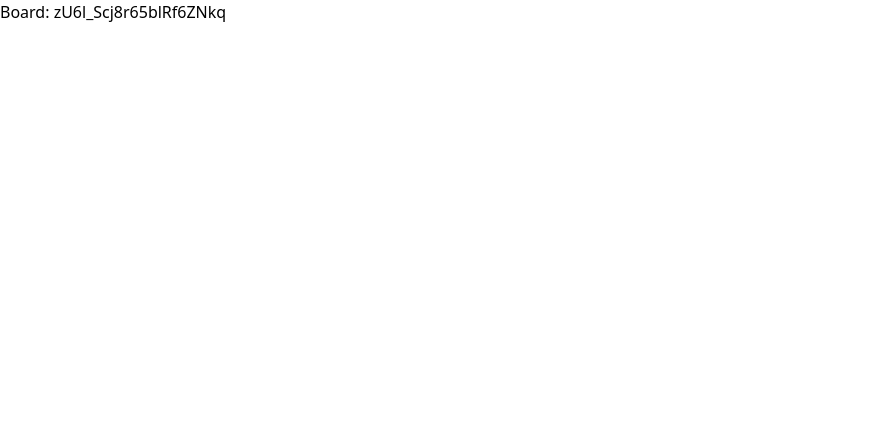
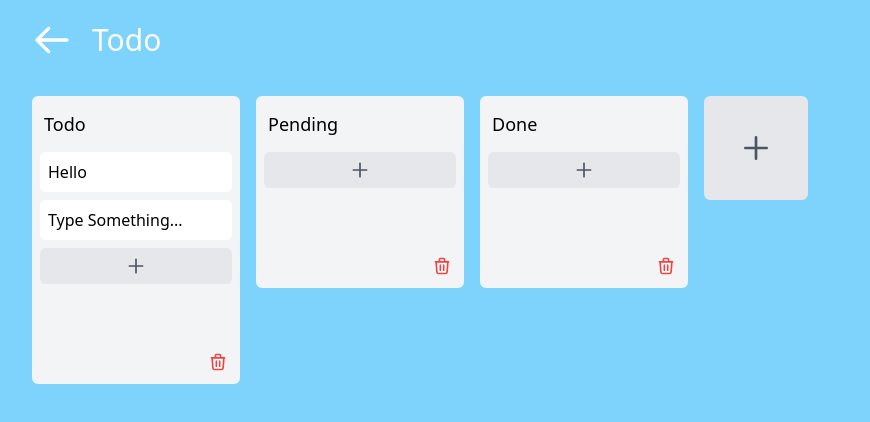
Before and after one commit to Behnam-sn/react-todo-app, a React (Create React App) app: page /zU6l_Scj8r65blRf6ZNkq in a window 1280 px wide. Shown: the top 422 px of the page, without its empty margins (0-870 px from the left). Built offline with nearby package versions, Linux system fonts and the light colour scheme.

Commit message:
update pages

```diff
--- a/src/pages/Board.tsx
+++ b/src/pages/Board.tsx
@@ -1,7 +1,68 @@
-import { useParams } from "react-router-dom";
+import { useEffect } from "react";
+import { useParams, Link } from "react-router-dom";
+import { useSelector, useDispatch } from "react-redux";
+import { boardUpdated } from "../features/board/boardSlice";
+
+import { List } from "../features/list/List";
+import { AddListButton } from "../features/list/AddListButton";
+import { EditableTextBox } from "../components/EditableTextBox";
+
+import { LeftArrowIcon } from "../assets/icons/LeftArrowIcon";
+
+import type { RootState } from "../app/store";
 
 export function Board() {
   let params = useParams();
-  // let invoice = getInvoice(parseInt(params.invoiceId, 10));
-  return <div>Board: {params.boardId}</div>;
+  const dispatch = useDispatch();
+  const boards = useSelector((state: RootState) => state.boards);
+  const lists = useSelector((state: RootState) => state.lists);
+
+  const currentBoard = boards.find((board) => board.id === params.boardId);
+
+  useEffect(() => {
+    if (currentBoard) {
+      document.body.classList.value = currentBoard.color;
+    }
+  });
+
+  if (currentBoard) {
+    const filteredLists = lists.filter((list) => {
+      return list.boardId === currentBoard.id;
+    });
+
+    const updateBoard = (title: string) => {
+      dispatch(boardUpdated({ id: currentBoard.id, title: title }));
+    };
+
+    return (
+      <div className="mx-8">
+        <div className="mt-4 mb-8 flex items-center">
+          <Link to="/" className="mr-4">
+            <LeftArrowIcon className="w-10 text-white" />
+          </Link>
+          <div className="h-12 text-3xl font-medium text-white">
+            <EditableTextBox
+              text={currentBoard.title}
+              updateFunction={updateBoard}
+            />
+          </div>
+        </div>
+        <div className="flex">
+          <div className="flex flex-row">
+            {filteredLists.map((list) => (
+              <List
+                key={list.id}
+                id={list.id}
+                title={list.title}
+                boardId={list.boardId}
+              />
+            ))}
+            <AddListButton boardId={currentBoard.id} />
+          </div>
+        </div>
+      </div>
+    );
+  } else {
+    return <div>Board Not Found :(</div>;
+  }
 }
--- a/src/pages/Boards.tsx
+++ b/src/pages/Boards.tsx
@@ -1,3 +1,32 @@
+import { useEffect } from "react";
+import { useSelector } from "react-redux";
+
+import { Board } from "../features/board/Board";
+import { AddBoardButton } from "../features/board/AddBoardButton";
+
+import type { RootState } from "../app/store";
+
 export function Boards() {
-  return <div>Boards</div>;
+  const boards = useSelector((state: RootState) => state.boards);
+
+  useEffect(() => {
+    document.body.classList.value = "bg-white";
+  });
+
+  return (
+    <div className="mx-8">
+      <div className="mt-4 mb-8 h-12 text-4xl font-bold">Boards</div>
+      <div className="grid gap-6 md:grid-cols-3 lg:grid-cols-5">
+        {boards.map((board) => (
+          <Board
+            key={board.id}
+            id={board.id}
+            title={board.title}
+            color={board.color}
+          />
+        ))}
+        <AddBoardButton />
+      </div>
+    </div>
+  );
 }
```
